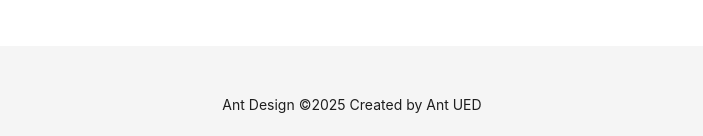
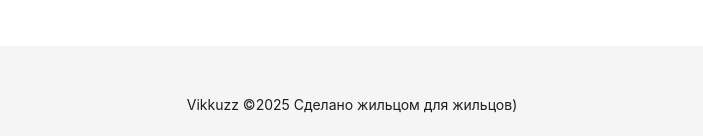
Before and after one commit to vikkuzz/pavlin, a Next.js app: page / in a window 1280 px wide. Shown: the part 890-1026 px from the top of the page, without its empty margins (288-991 px from the left). Built offline with nearby package versions, Linux system fonts and the light colour scheme; no server answers; what @ant-design/nextjs-registry would draw is missing.

Commit message:
fix: footer

```diff
--- a/components/LayoutPage.js
+++ b/components/LayoutPage.js
@@ -25,7 +25,7 @@
         </div>
       </Content>
       <Footer style={{ textAlign: "center" }}>
-        Ant Design ©{new Date().getFullYear()} Created by Ant UED
+        Vikkuzz ©{new Date().getFullYear()} Сделано жильцом для жильцов)
       </Footer>
     </Layout>
   );
```
